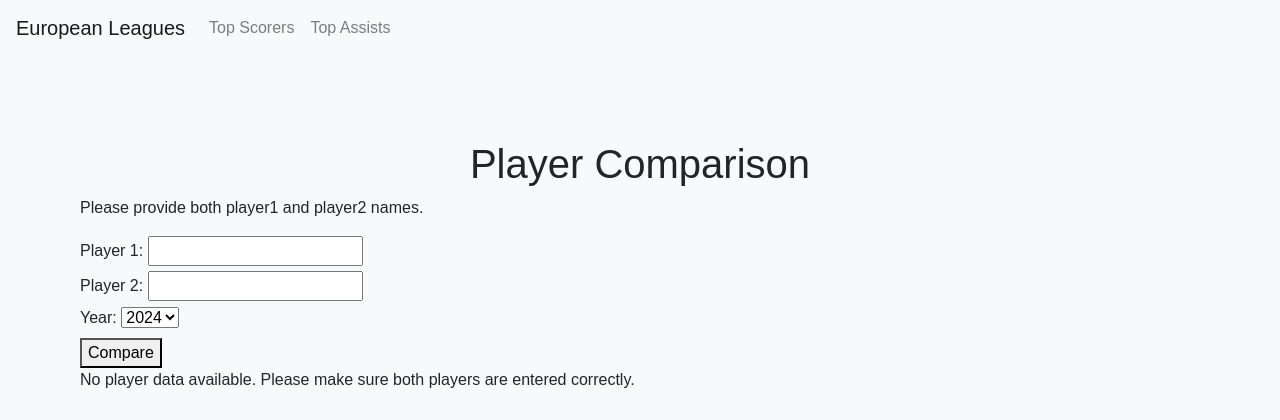
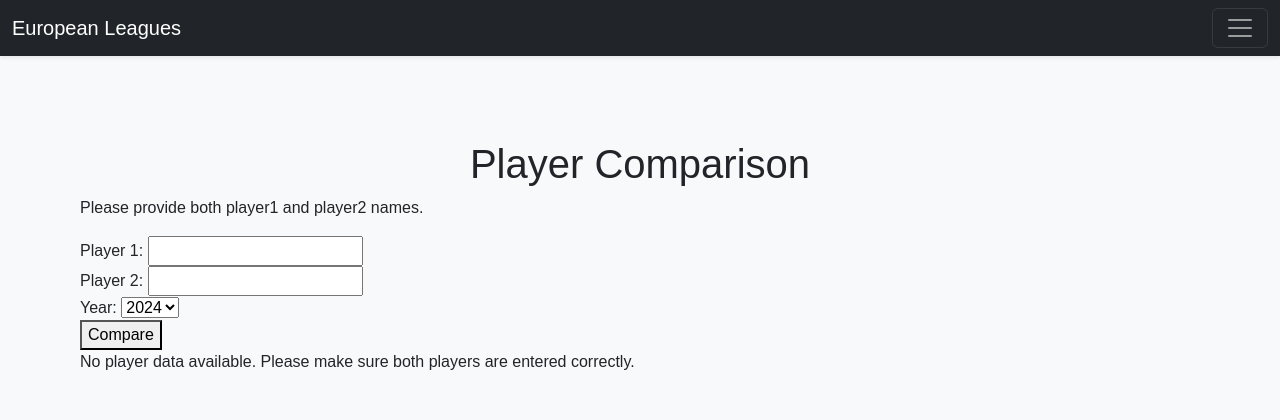
Before and after one commit to Kofiacheampong/footballwebapp, a Flask app: page /player_comparison in a window 1280 px wide. Shown: the top 420 px of the page. Run offline with Flask 3, Linux system fonts and the light colour scheme; data that the repository does not hold is empty; some libraries are stand-ins or nearby versions.

Commit message:
updated ui for league.html

```diff
--- a/templates/base.html
+++ b/templates/base.html
@@ -1,50 +1,62 @@
-<!-- base.html -->
 <!DOCTYPE html>
 <html lang="en">
 <head>
     <meta charset="UTF-8">
     <meta name="viewport" content="width=device-width, initial-scale=1, shrink-to-fit=no">
-    <title>{% block title %} European Leagues {% endblock %}</title>
-    <!-- Bootstrap CSS -->
-    <link href="https://maxcdn.bootstrapcdn.com/bootstrap/4.5.2/css/bootstrap.min.css" rel="stylesheet">
+    <title>{% block title %}European Leagues{% endblock %}</title>
+    <!-- Bootstrap CSS (Bootstrap 5.3) -->
+    <link href="https://cdn.jsdelivr.net/npm/bootstrap@5.3.0/dist/css/bootstrap.min.css" rel="stylesheet" integrity="sha384-9ndCyUaIbzAi2FUVXJi0CjmCapSmO7SnpJef0486qhLnuZ2cdeRhO02iuK6FUUVM" crossorigin="anonymous">
+    <!-- Bootstrap Icons -->
+    <link rel="stylesheet" href="https://cdn.jsdelivr.net/npm/bootstrap-icons@1.10.0/font/bootstrap-icons.css">
     <!-- Custom CSS -->
     <link href="{{ url_for('static', filename='styles.css') }}" rel="stylesheet">
-    <link rel="stylesheet" href="https://cdn.jsdelivr.net/npm/bootstrap-icons/font/bootstrap-icons.css">
 </head>
 <body>
-    <nav class="navbar navbar-expand-lg navbar-light bg-light">
+    <nav class="navbar navbar-dark bg-dark shadow-sm">
+        <div class="container-fluid">
             <a class="navbar-brand" href="{{ url_for('index') }}">European Leagues</a>
-        <button class="navbar-toggler" type="button" data-toggle="collapse" data-target="#navbarNav" aria-controls="navbarNav" aria-expanded="false" aria-label="Toggle navigation">
+            <button class="navbar-toggler" type="button" data-bs-toggle="offcanvas" data-bs-target="#navbarOffcanvas" aria-controls="navbarOffcanvas" aria-label="Toggle navigation">
                 <span class="navbar-toggler-icon"></span>
             </button>
-        <div class="collapse navbar-collapse" id="navbarNav">
-            <ul class="navbar-nav">
+            <div class="offcanvas offcanvas-end bg-dark text-white" tabindex="-1" id="navbarOffcanvas" aria-labelledby="offcanvasLabel">
+                <div class="offcanvas-header">
+                    <h5 class="offcanvas-title" id="offcanvasLabel">Menu</h5>
+                    <button type="button" class="btn-close btn-close-white" data-bs-dismiss="offcanvas" aria-label="Close"></button>
+                </div>
+                <div class="offcanvas-body">
+                    <ul class="navbar-nav me-auto mb-2 mb-lg-0">
                         {% for league_name, logo_url in league_logos.items() %}
                         <li class="nav-item">
-                    <a class="nav-link" href="{{ url_for('league', league_name=league_name) }}">
-                        <img src="{{ logo_url }}" alt="{{ league_name }}" width="20"> {{ league_name.replace('-', ' ').title() }}
+                            <a class="nav-link {% if request.path == url_for('league', league_name=league_name) %}active{% endif %}"
+                               href="{{ url_for('league', league_name=league_name) }}">
+                                <img src="{{ logo_url }}" alt="{{ league_name }}" width="30" class="me-2">
+                                {{ league_name.replace('-', ' ').title() }}
                             </a>
                         </li>
                         {% endfor %}
                         <li class="nav-item">
-                    <a class="nav-link" href="{{ url_for('top_scorer') }}">Top Scorers</a>
+                            <a class="nav-link {% if request.path == url_for('top_scorer') %}active{% endif %}"
+                               href="{{ url_for('top_scorer') }}">Top Scorers</a>
                         </li>
                         <li class="nav-item">
-                    <a class="nav-link" href="{{ url_for('top_assists') }}">Top Assists</a>
+                            <a class="nav-link {% if request.path == url_for('top_assists') %}active{% endif %}"
+                               href="{{ url_for('top_assists') }}">Top Assists</a>
+                        </li>
+                        <li class="nav-item">
+                            <a class="nav-link {% if request.path == url_for('compare_players') %}active{% endif %}"
+                               href="{{ url_for('compare_players') }}">Player Comparison</a>
                         </li>
                     </ul>
                 </div>
+            </div>
+        </div>
     </nav>
 
-
     <div class="container mt-4">
-        {% block content %}
-        {% endblock %}
+        {% block content %}{% endblock %}
     </div>
 
-    <!-- Bootstrap JS, Popper.js, and jQuery -->
-    <script src="https://code.jquery.com/jquery-3.5.1.slim.min.js"></script>
-    <script src="https://cdn.jsdelivr.net/npm/@popperjs/core@2.9.2/dist/umd/popper.min.js"></script>
-    <script src="https://maxcdn.bootstrapcdn.com/bootstrap/4.5.2/js/bootstrap.min.js"></script>
+    <!-- Bootstrap JS (Bootstrap 5 bundle, no jQuery) -->
+    <script src="https://cdn.jsdelivr.net/npm/bootstrap@5.3.0/dist/js/bootstrap.bundle.min.js" integrity="sha384-geWF76RCwLtnZ8qwWowPQNguL3RmwHVBC9FhGdlKrxdiJJigb/j/68SIy3Te4Bkz" crossorigin="anonymous" defer></script>
 </body>
 </html>
--- a/templates/league.html
+++ b/templates/league.html
@@ -8,7 +8,7 @@
         <div class="form-group">
             <label for="year">Select Year:</label>
             <select id="year" name="year" class="form-control">
-                {% for y in range(2013, 2025) %}
+                {% for y in range(2013, 2024) %}
                 <option value="{{ y }}" {% if y == year|int %}selected{% endif %}>{{ y }}</option>
                 {% endfor %}
             </select>
```
Also changed, not shown: 1 other file. Lines whose indentation alone changed are shown as unchanged.
